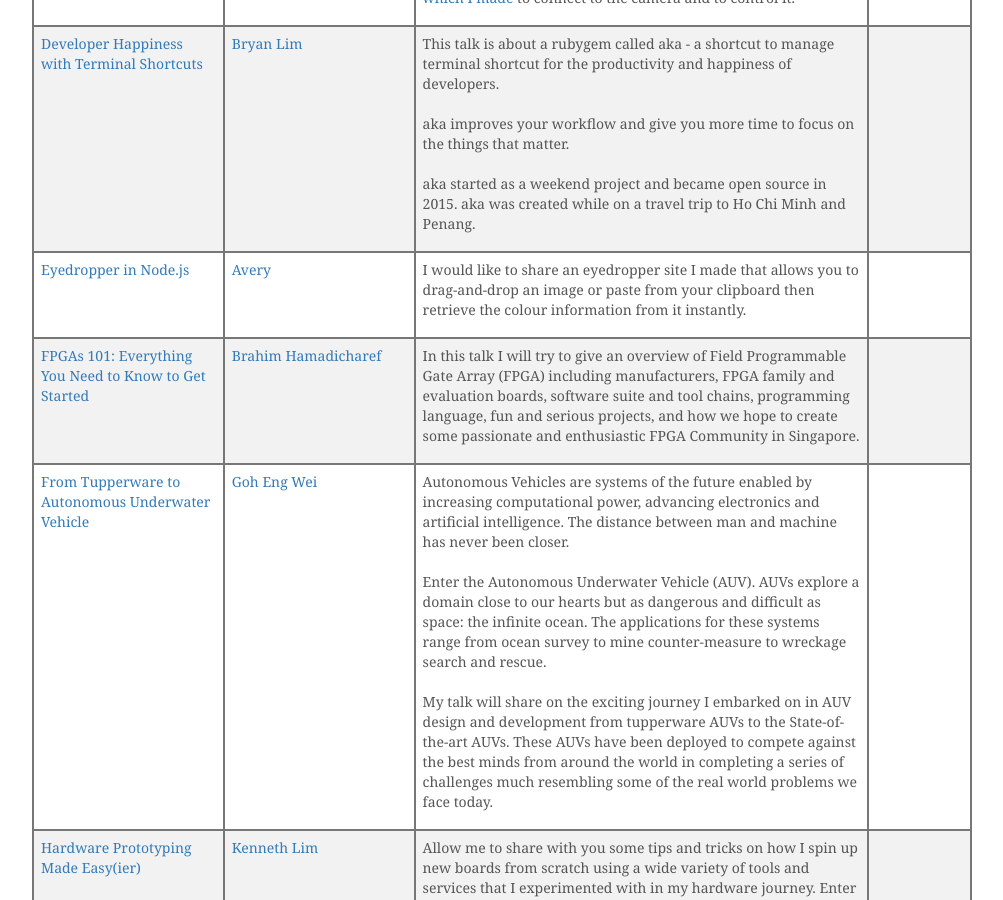
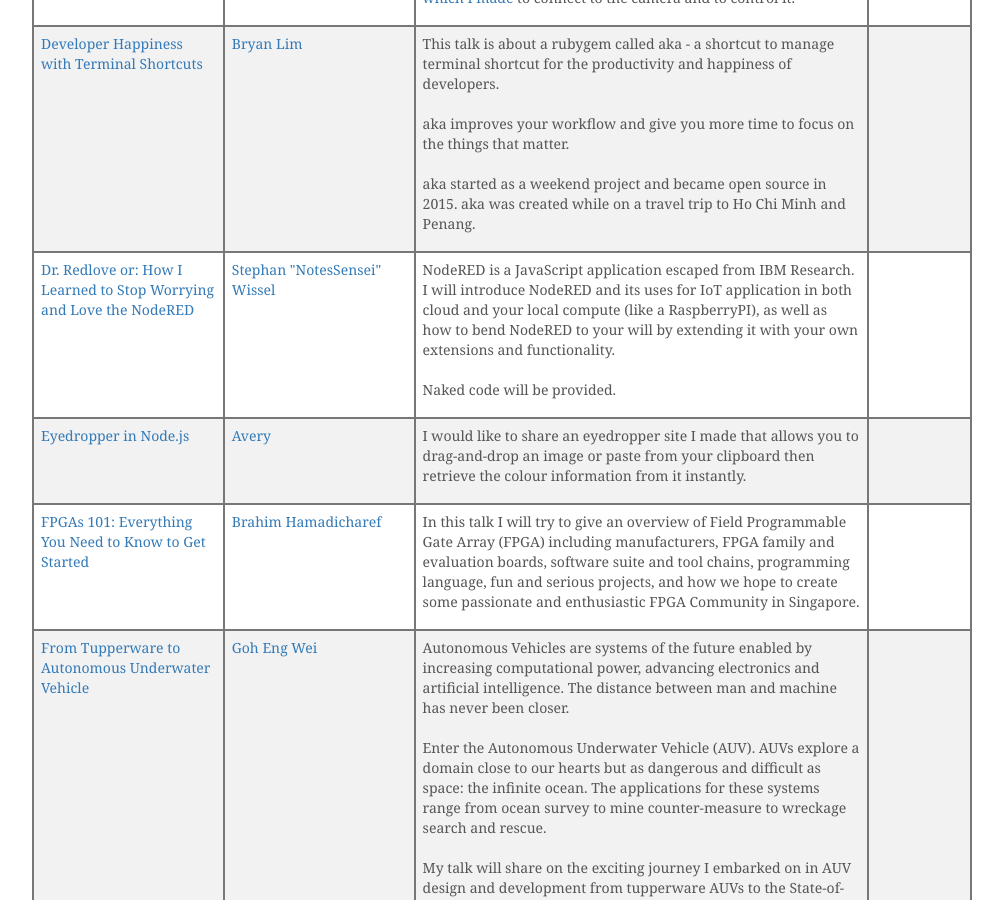
Before and after one commit to geekcampsg/website-2016, a Jekyll site: the page built from talks.html, in a window 1280 px wide and 900 px high, scrolled down 2308 px. Shown: the whole window, without its empty margins (143-1146 px from the left). Built offline with Jekyll 4.4.1, drawn with Linux system fonts in a browser that asks for light colours; comment, search, counter and statistics services are not loaded.

Commit message:
Add Stephan's talk.

```diff
--- a/_data/talks.yml
+++ b/_data/talks.yml
@@ -561,3 +561,18 @@
       Access to the Internet is taken for granted. What happens when it fails
       catastophically? This talk will cover how you can set up your own network
       using everyday tech. First presented at FOSSAsia 2015.
+
+- slug: dr-redlove-or-how-i-learned-to-stop-worrying-and-love-the-nodered
+  speaker:
+    name: Stephan "NotesSensei" Wissel
+    link: https://github.com/stwissel
+  talk:
+    title: 'Dr. Redlove or: How I Learned to Stop Worrying and Love the NodeRED'
+    description: >
+      NodeRED is a JavaScript application escaped from IBM Research. I will
+      introduce NodeRED and its uses for IoT application in both cloud and your
+      local compute (like a RaspberryPI), as well as how to bend NodeRED to your
+      will by extending it with your own extensions and functionality.
+
+
+      Naked code will be provided.
```
